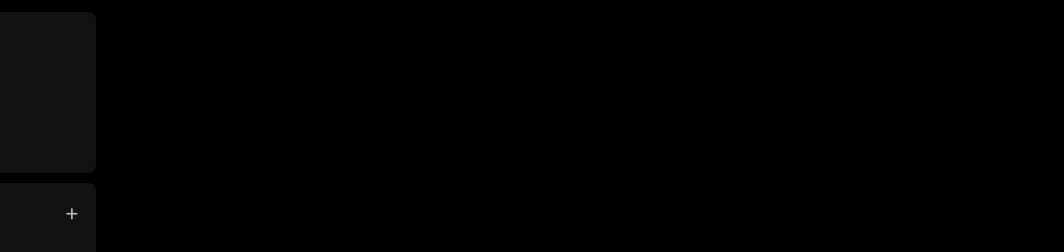
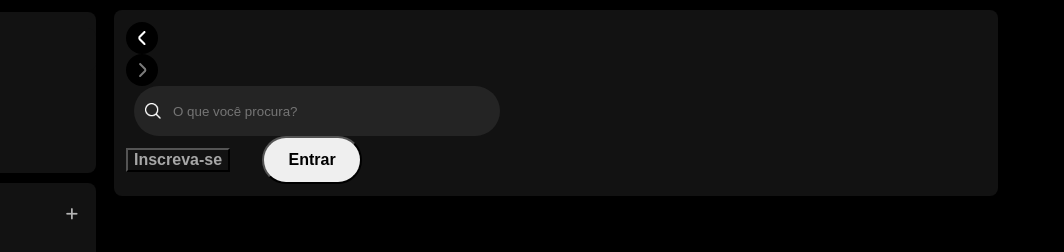
Before and after one commit to maleixorm/spotify-alura, a plain HTML site: page index.html in a window 1280 px wide. Shown: the top 252 px of the page, 216-1280 px from the left. Drawn offline with Linux system fonts and the light colour scheme.

Commit message:
Criando o menu de navegação principal

```diff
--- a/index.html
+++ b/index.html
@@ -7,6 +7,7 @@
     <link rel="stylesheet" href="./src/styles/reset.css">
     <link rel="stylesheet" href="./src/styles/vars.css">
     <link rel="stylesheet" href="./src/styles/sidebar.css">
+    <link rel="stylesheet" href="./src/styles/main-content.css">
     <link rel="stylesheet" href="./src/styles/footer.css">
     <link rel="stylesheet" href="https://cdnjs.cloudflare.com/ajax/libs/font-awesome/6.5.1/css/all.min.css" integrity="sha512-DTOQO9RWCH3ppGqcWaEA1BIZOC6xxalwEsw9c2QQeAIftl+Vegovlnee1c9QX4TctnWMn13TZye+giMm8e2LwA==" crossorigin="anonymous" referrerpolicy="no-referrer" />
     <link rel="preconnect" href="https://fonts.googleapis.com">
@@ -68,6 +69,29 @@
         </div>
     </div>
 
+    <main>
+        <div class="main-container">
+            <nav class="header__navigation">
+                <div class="navgation">
+                    <button class="arrow-left">
+                        <img src="./src/assets/icons/small-left.png" alt="Seta Esquerda">
+                    </button>
+                    <button class="arrow-right">
+                        <img src="./src/assets/icons/small-right.png" alt="Seta Direita">
+                    </button>
+                    <div class="header__search">
+                        <img src="./src/assets/icons/search.png" alt="">
+                        <input type="search" name="" id="search-input" maxlength="800" placeholder="O que você procura?">
+                    </div>
+                    <div class="header__login">
+                        <button class="subscribe">Inscreva-se</button>
+                        <button class="login">Entrar</button>
+                    </div>
+                </div>
+            </nav>
+        </div>
+    </main>
+
     <footer class="disclaimer-premium">
         <div class="text">
             <p class="disclaimer-premium__title">Testar o Premium de graça</p>
@@ -79,6 +103,6 @@
         <div class="button">
             <button type="button">Inscreva-se grátis</button>
         </div>
-     </footer>
+    </footer>
 </body>
 </html>
--- /dev/null
+++ b/src/styles/main-content.css
@@ -0,0 +1,92 @@
+/* Header */
+.main-container {
+    max-width: 80vw;
+    height: 100vh;
+    margin-left: 320px;
+    margin-right: 56px;
+}
+
+.header__navigation {
+    display: flex;
+    justify-content: space-between;
+    align-items: center;
+    padding: 16px;
+    margin: 10px;
+    border-radius: 8px;
+    background-color: #121212;
+    padding: 12px;
+}
+
+.header__navigation .navigation {
+    display: flex;
+    justify-content: space-around;
+    align-items: center;
+}
+
+.header__navigation .navigation .arrow-left {
+    margin-right: 1.25rem;
+}
+
+.arrow-left,
+.arrow-right {
+    display: flex;
+    align-items: center;
+    justify-content: center;
+    width: 32px;
+    height: 32px;
+    background: var(--bg-icon);
+    background-color: var(--bg-arrow-color);
+    border-radius: 50%;
+    border: none;
+    cursor: pointer;
+}
+
+.header__login {
+    display: flex;
+    align-items: center;
+}
+
+.header__search {
+    display: flex;
+    align-items: center;
+    width: 364px;
+    height: 48px;
+    margin-left: 8px;
+    background-color: #242424;
+    border-radius: 500px;
+    border: 1px solid transparent;
+}
+
+.header__search img {
+    width: 16px;
+    height: 16px;
+    margin-left: 10px;
+}
+
+.header__search input {
+    background: transparent;
+    border: none;
+    padding: 0 100px 0 12px;
+    color: #fff;
+    text-overflow: ellipsis;
+    overflow: hidden;
+    white-space: nowrap;
+    outline: none;
+}
+
+.header__login .subscribe {
+    color: #a7a7a7;
+    font-size: 16px;
+    font-weight: 700;
+    background-color: transparent;
+    margin-right: 32px;
+}
+
+.header__login .login {
+    width: 100px;
+    height: 48px;
+    color: #000;
+    font-size: 16px;
+    font-weight: 700;
+    border-radius: 40px;
+}
--- a/src/styles/vars.css
+++ b/src/styles/vars.css
@@ -2,4 +2,7 @@
     /* Fonts */
     --font-dm-sans: "DM Sans", sans-serif;
 
+    /* Colors */
+    --bg-icon: #131313;
+    --bg-arrow-color: rgba(0, 0, 0, 7);
 }
```
